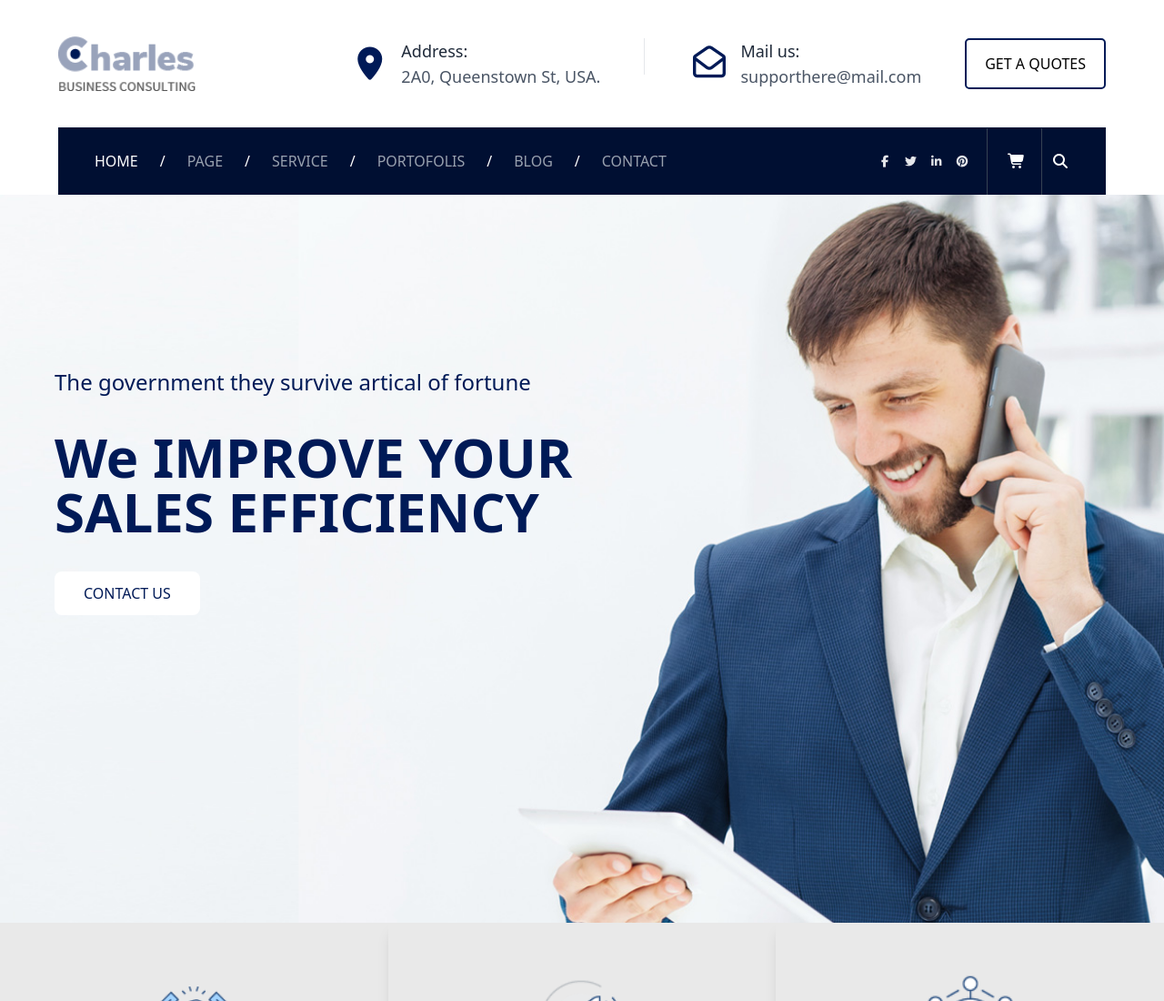
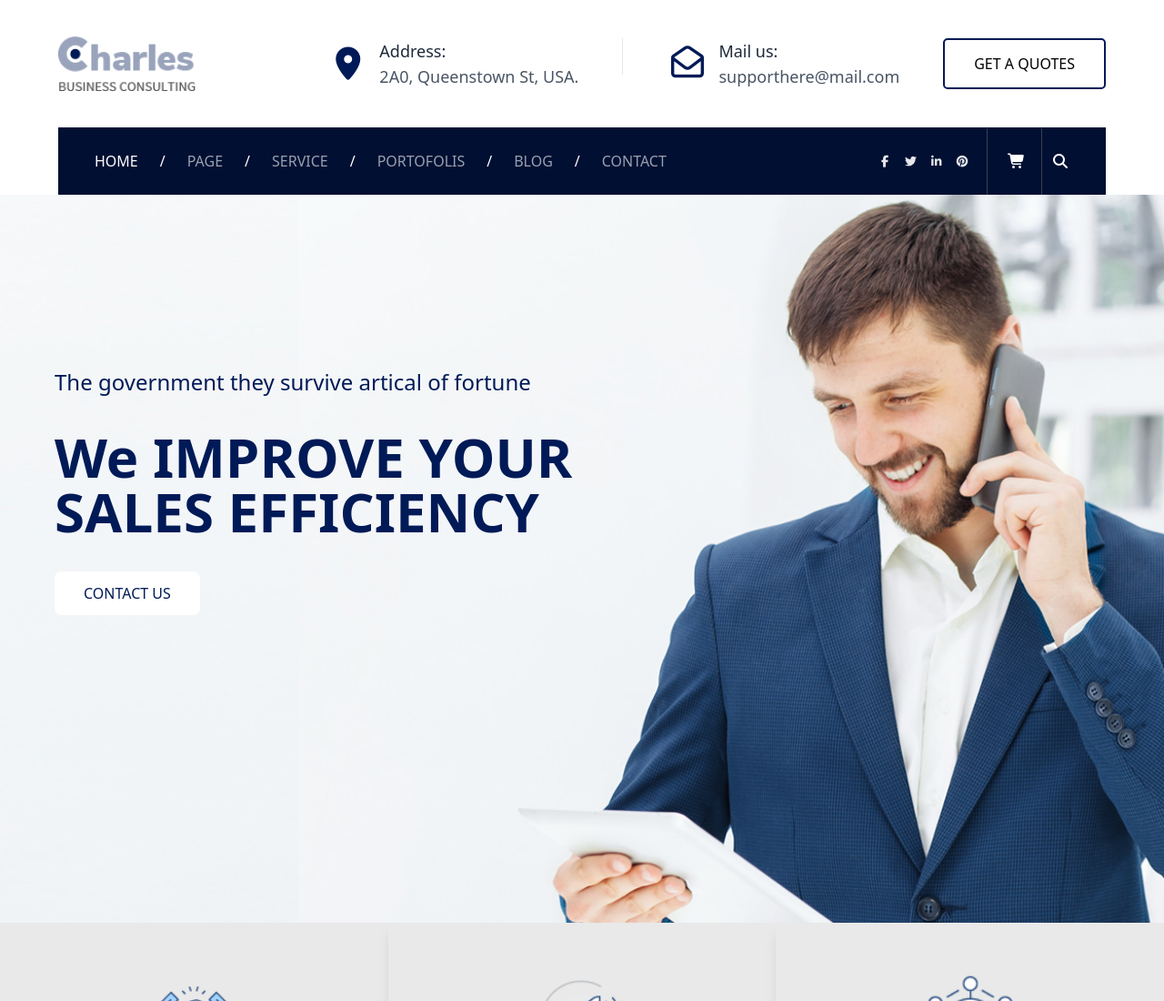
Before and after one commit to Abdalla-00/Charles-Best-version, a website: page index.html in a window 1280 px wide. Shown: the top 1100 px of the page at 91% size. Drawn offline with Linux system fonts and the light colour scheme.

Commit message:
update ul

```diff
--- a/index.html
+++ b/index.html
@@ -39,7 +39,7 @@
           </div>
 
           <button
-            class="hidden md:block bg-transparent border-2 border-[#001A57] rounded-[5px] px-5 py-1 hover:bg-[#001A57] transition duration-300 cursor-pointer hover:text-white font-medium"
+            class="hidden md:block bg-transparent border-2 border-[#001A57] rounded-[5px] px-8 py-1 hover:bg-[#001A57] transition duration-300 cursor-pointer hover:text-white font-medium"
           >
             GET A QUOTES
           </button>
```
Also changed, not shown: CSS/output.css.
